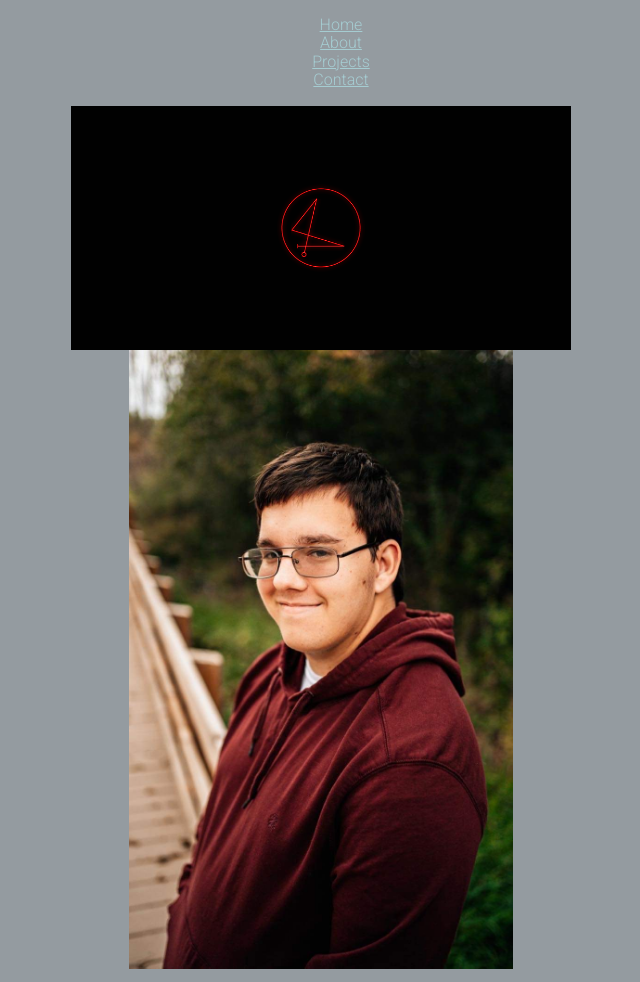
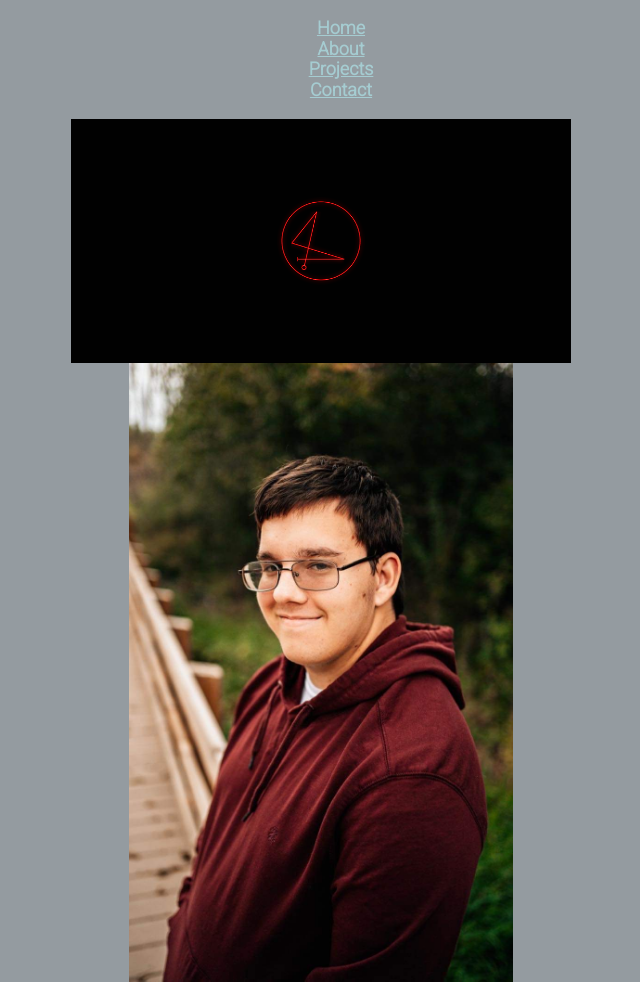
Before and after one commit to SethSingletary/Porfolio, a website: page index.html in a window 1280 px wide. Shown: the top 982 px of the page, without its empty margins (319-959 px from the left). Drawn offline with nearby package versions, Linux system fonts and the light colour scheme.

Commit message:
Update styles.css

```diff
--- a/styles/styles.css
+++ b/styles/styles.css
@@ -41,8 +41,9 @@
 body {
     background-color: var(--primary-color);
     font-family: 'Roboto', serif;
-    font-size: medium;
+    font-size: large;
     text-align: center;
+    font-weight: bolder;
 }
 a:hover, a:focus{
     color: var(--hover-color);
```
